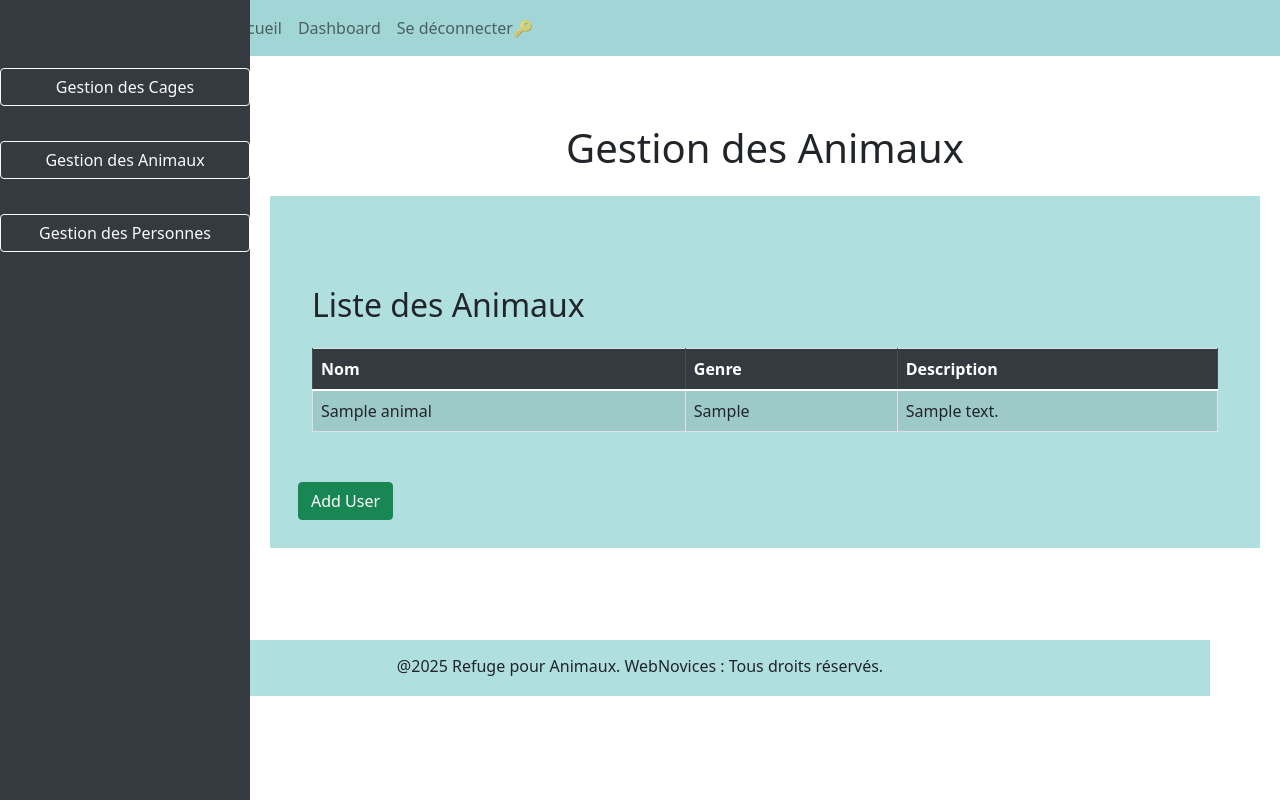
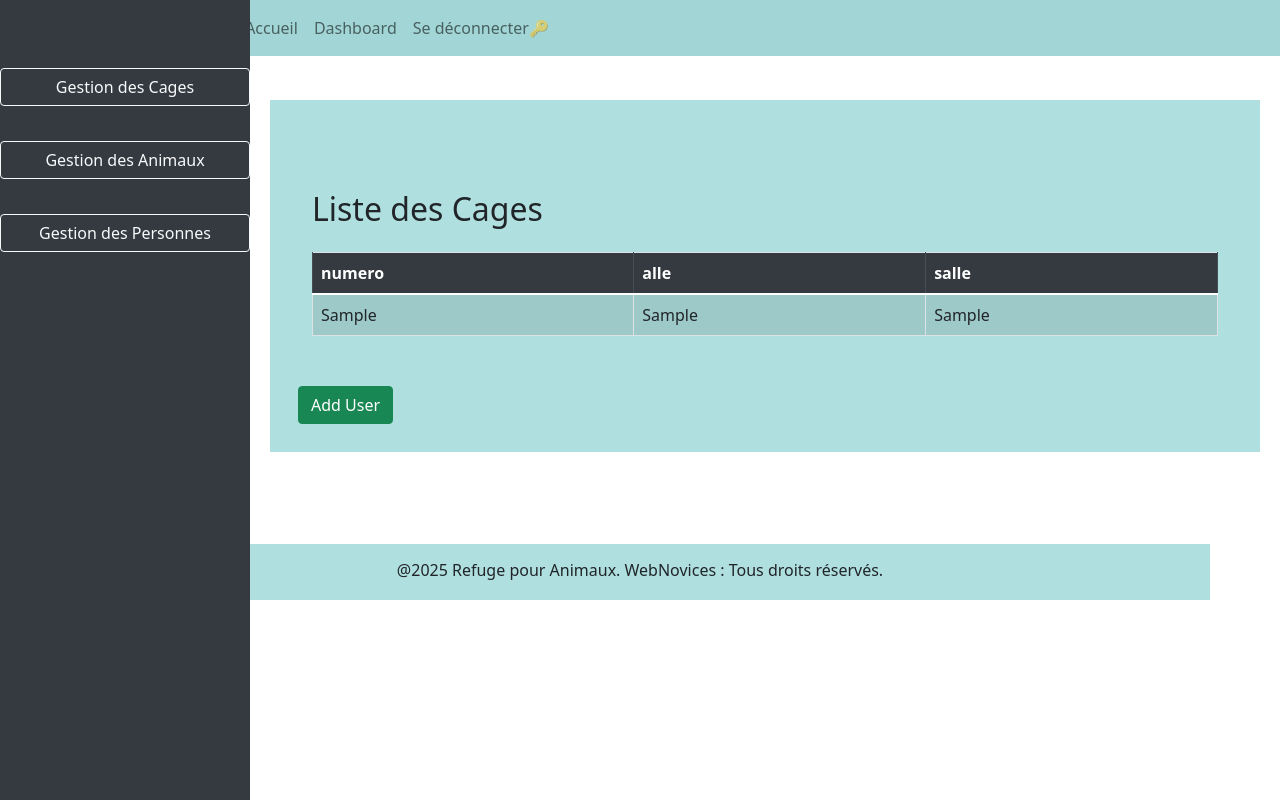
Before and after one commit to Syllac21/Brief4, a PHP site: page /?page=dashboard in a window 1280 px wide. Run offline with PHP 8.4, Linux system fonts and the light colour scheme; the visitor is signed in with stand-in values (Sample User, id 1); tables that the repository leaves empty or names only in its code hold one stand-in row (values such as "Sample post"); some libraries are stand-ins or nearby versions.

Commit message:
routeur dashboard ok

```diff
--- a/www/src/template/dashboard.php
+++ b/www/src/template/dashboard.php
@@ -34,22 +34,36 @@
 
 
 <aside class="sidebar">
-    <button class="btn btn-outline-light mt-5">Gestion des Cages</button>
-    <button class="btn btn-outline-light">Gestion des Animaux</button>
-    <button class="btn btn-outline-light">Gestion des Personnes</button>
+    <a class="btn btn-outline-light mt-5" href="/?page=dashboard&table=cage">Gestion des Cages</a>
+    <a class="btn btn-outline-light" href="/?page=dashboard&table=animaux">Gestion des Animaux</a>
+    <a class="btn btn-outline-light" href="/?page=dashboard&table=personnel">Gestion des Personnes</a>
 </aside>
 
 
 <div class="content-wrapper">
-            <div class="content-header">
-                <h1 class="mt-5 text-center">Gestion des Animaux</h1>
-            </div>
             <div class="content">
             <div class="container mt-4">
                 <!-- Users Table -->
                 <div class="container mt-4">
                     <?php
-                    include "tableanimal.php"
+                    if(isset($_GET['table'])){
+                        switch ($_GET['table']) {
+                            case 'cage':
+                                include "tableCage.php";
+                                break;
+                            case 'animaux':
+                                include "tableanimal.php";
+                                break;
+                            case 'personnel':
+                                include "tablePersonnel.php";
+                                break;
+                            default:
+                                header('Location: /controller/logout.php');
+                                break;
+                            }
+                    }else{
+                        include "tableCage.php";
+                    }
                     ?>
                     <button class="btn btn-success" data-toggle="modal" data-target="#addUserModal">Add User</button>
                 </div>
--- a/www/src/template/tableanimal.php
+++ b/www/src/template/tableanimal.php
@@ -8,17 +8,6 @@ $animal = new Animaux;
 // Récupérer tous les animaux
 $allAnimals = $animal->getAllAnimaux();
 ?>
-<!-- Début du document HTML -->
-<!DOCTYPE html>
-<html lang="fr">
-<head>
-    <meta charset="UTF-8">
-    <meta name="viewport" content="width=device-width, initial-scale=1.0">
-    <title>Liste des Animaux</title>
-    <!-- Lien vers le CSS de Bootstrap pour le style du tableau -->
-    <link href="https://cdn.jsdelivr.net/npm/bootstrap@5.3.0-alpha1/dist/css/bootstrap.min.css" rel="stylesheet">
-</head>
-<body>
 <div class="container mt-4">
     <h2 class="mb-4">Liste des Animaux</h2>
     <!-- Créer un tableau avec les classes Bootstrap -->
@@ -44,8 +33,3 @@ $allAnimals = $animal->getAllAnimaux();
         </tbody>
     </table>
 </div>
-
-    <!-- Lien vers le JS de Bootstrap pour des fonctionnalités supplémentaires -->
-    <!--<script src="https://cdn.jsdelivr.net/npm/bootstrap@5.3.0-alpha1/dist/js/bootstrap.bundle.min.js"></script> -->
-</body>
-</html>
--- a/www/src/template/tablecage.php
+++ b/www/src/template/tablecage.php
@@ -3,20 +3,6 @@ require_once (dirname(__DIR__,1).'/model/Cage.php');
 // Récupérer toutes les cages
 $allCages = $cage->getAllCages();
 ?>
-
-
-<!DOCTYPE html>
-<html lang="fr">
-<head>
-    <meta charset="UTF-8">
-    <meta name="viewport" content="width=device-width, initial-scale=1.0">
-    <title>Liste des Cages</title>
-
-    <!-- Link to Bootstrap CSS for styling the table -->
-    <link href="https://cdn.jsdelivr.net/npm/bootstrap@5.3.0-alpha1/dist/css/bootstrap.min.css" rel="stylesheet">
-</head>
-<body>
-
     <div class="container mt-4">
         <h2 class="mb-4">Liste des Cages</h2>
 
@@ -45,6 +31,3 @@ $allCages = $cage->getAllCages();
     </div>
     <script src="https://cdn.jsdelivr.net/npm/@popperjs/core@2.11.6/dist/umd/popper.min.js"></script>
     <script src="https://cdn.jsdelivr.net/npm/bootstrap@5.3.0-alpha1/dist/js/bootstrap.min.js"></script>
-
-</body>
-</html>
```
Also changed, not shown: www/src/template/tablePersonnel.php (added, +34 -0 lines). Lines whose indentation alone changed are shown as unchanged.
